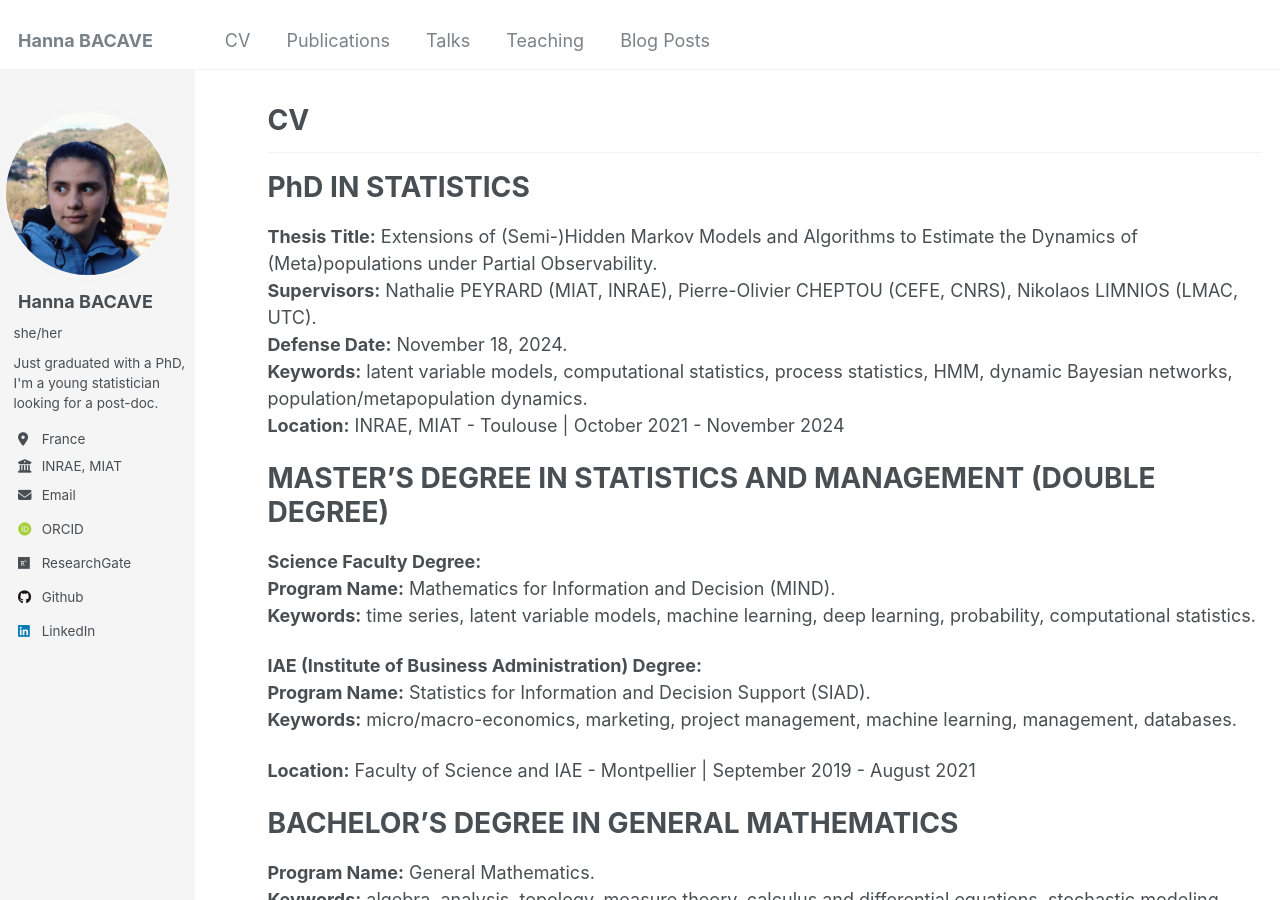
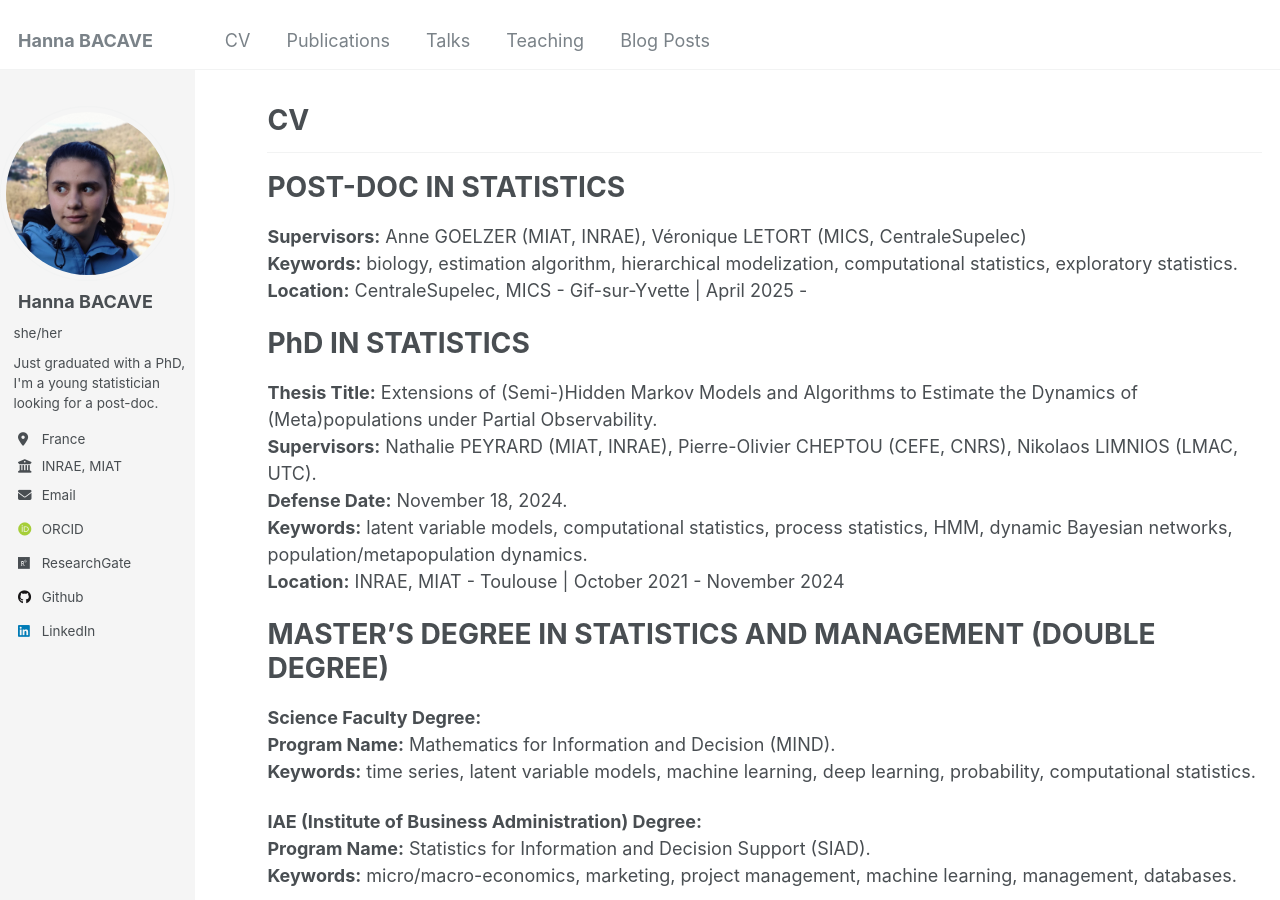
Before and after one commit to hannabacave/hannabacave.github.io, a Jekyll site: the page built from _pages/cv.md, in a window 1280 px wide and 900 px high. Built offline with Jekyll 4.4.1, drawn with Linux system fonts in a browser that asks for light colours; some web fonts are replaced.

Commit message:
Update cv.md

```diff
--- a/_pages/cv.md
+++ b/_pages/cv.md
@@ -10,6 +10,15 @@ redirect_from:
 {% include base_path %}
 
 ---
+
+POST-DOC IN STATISTICS
+===
+
+**Supervisors:** Anne GOELZER (MIAT, INRAE), Véronique LETORT (MICS, CentraleSupelec)
+**Keywords:** biology, estimation algorithm, hierarchical modelization, computational statistics, exploratory statistics.
+**Location:** CentraleSupelec, MICS - Gif-sur-Yvette \| April 2025 -
+
+
 
 PhD IN STATISTICS
 ===
```
